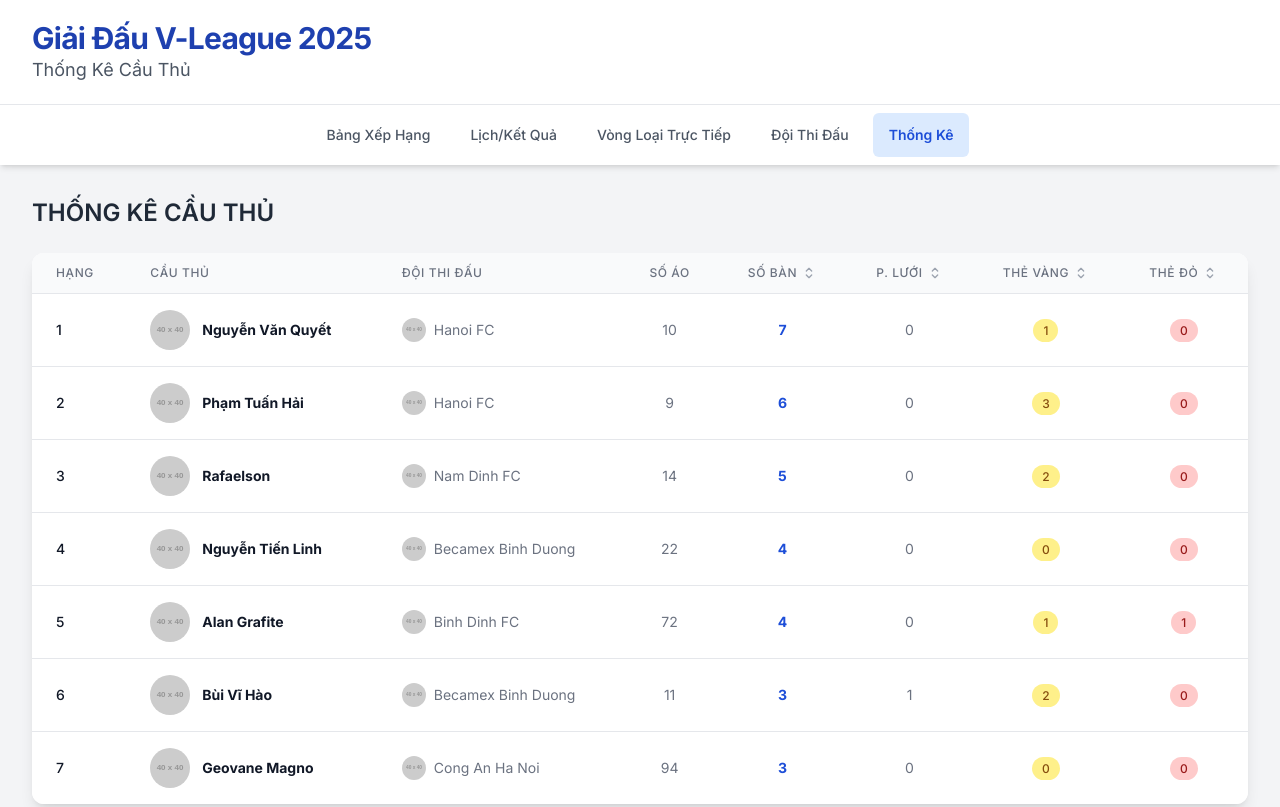
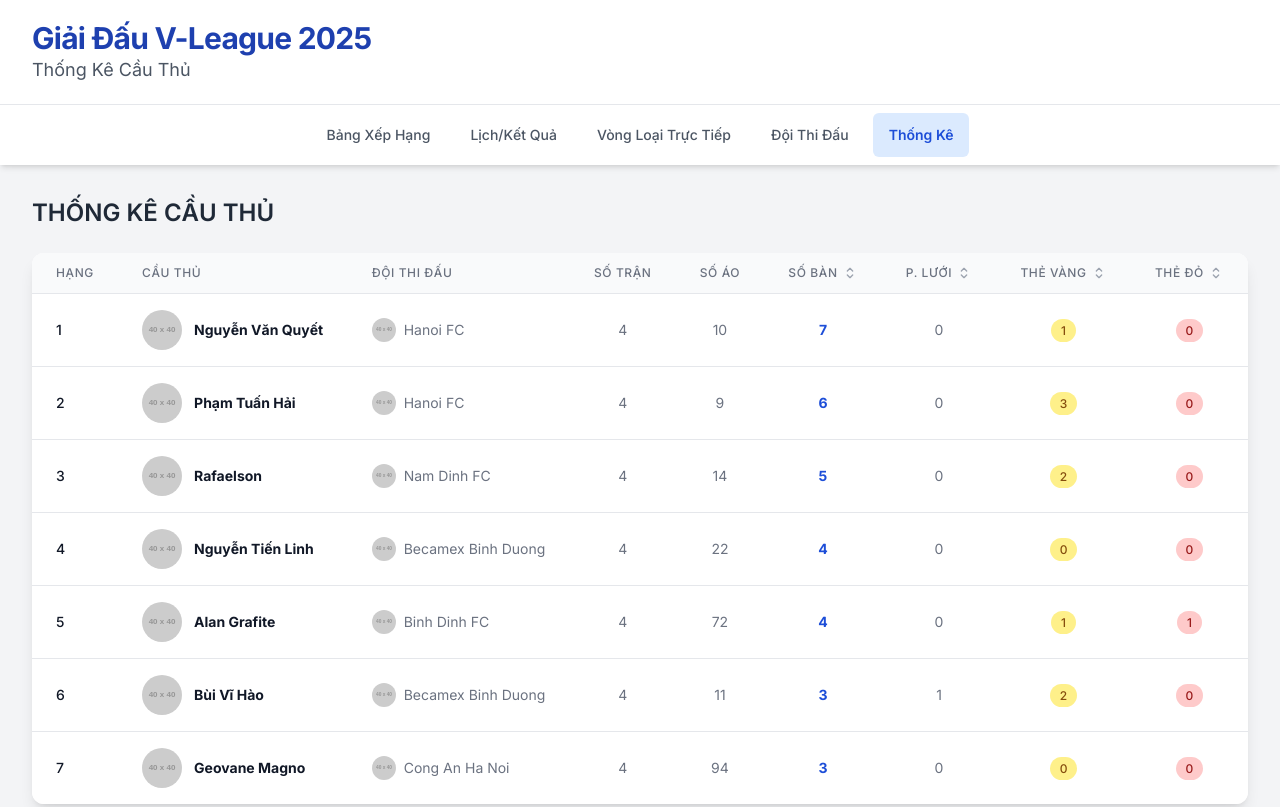
Before and after one commit to MinhLa-1912/test, a plain HTML site: page index.html in a window 1280 px wide. Shown: the top 807 px of the page. Drawn offline with nearby package versions, Linux system fonts and the light colour scheme; placeholder pictures from the web are drawn by us.

Commit message:
Update index.html

```diff
--- a/index.html
+++ b/index.html
@@ -112,6 +112,7 @@
                             <th scope="col" class="px-6 py-3 text-left text-xs font-medium text-gray-500 uppercase tracking-wider">Hạng</th>
                             <th scope="col" class="px-6 py-3 text-left text-xs font-medium text-gray-500 uppercase tracking-wider">Cầu Thủ</th>
                             <th scope="col" class="px-6 py-3 text-left text-xs font-medium text-gray-500 uppercase tracking-wider">Đội Thi Đấu</th>
+                            <th scope="col" class="px-6 py-3 text-center text-xs font-medium text-gray-500 uppercase tracking-wider">Số Trận</th>
                             <th scope="col" class="px-6 py-3 text-center text-xs font-medium text-gray-500 uppercase tracking-wider">Số Áo</th>
 
                             <!-- Tiêu đề có icon sắp xếp -->
@@ -167,6 +168,7 @@
                                     <span>Hanoi FC</span>
                                 </div>
                             </td>
+                            <td class="px-6 py-4 whitespace-nowrap text-sm text-gray-500 text-center">4</td>
                             <td class="px-6 py-4 whitespace-nowrap text-sm text-gray-500 text-center">10</td>
                             <td class="px-6 py-4 whitespace-nowrap text-sm text-blue-700 font-bold text-center">7</td>
                             <td class="px-6 py-4 whitespace-nowrap text-sm text-gray-500 text-center">0</td>
@@ -193,6 +195,7 @@
                                     <span>Hanoi FC</span>
                                 </div>
                             </td>
+                            <td class="px-6 py-4 whitespace-nowrap text-sm text-gray-500 text-center">4</td>
                             <td class="px-6 py-4 whitespace-nowrap text-sm text-gray-500 text-center">9</td>
                             <td class="px-6 py-4 whitespace-nowrap text-sm text-blue-700 font-bold text-center">6</td>
                             <td class="px-6 py-4 whitespace-nowrap text-sm text-gray-500 text-center">0</td>
@@ -219,6 +222,7 @@
                                     <span>Nam Dinh FC</span>
                                 </div>
                             </td>
+                            <td class="px-6 py-4 whitespace-nowrap text-sm text-gray-500 text-center">4</td>
                             <td class="px-6 py-4 whitespace-nowrap text-sm text-gray-500 text-center">14</td>
                             <td class="px-6 py-4 whitespace-nowrap text-sm text-blue-700 font-bold text-center">5</td>
                             <td class="px-6 py-4 whitespace-nowrap text-sm text-gray-500 text-center">0</td>
@@ -245,6 +249,7 @@
                                     <span>Becamex Binh Duong</span>
                                 </div>
                             </td>
+                            <td class="px-6 py-4 whitespace-nowrap text-sm text-gray-500 text-center">4</td>
                             <td class="px-6 py-4 whitespace-nowrap text-sm text-gray-500 text-center">22</td>
                             <td class="px-6 py-4 whitespace-nowrap text-sm text-blue-700 font-bold text-center">4</td>
                             <td class="px-6 py-4 whitespace-nowrap text-sm text-gray-500 text-center">0</td>
@@ -271,6 +276,7 @@
                                     <span>Binh Dinh FC</span>
                                 </div>
                             </td>
+                            <td class="px-6 py-4 whitespace-nowrap text-sm text-gray-500 text-center">4</td>
                             <td class="px-6 py-4 whitespace-nowrap text-sm text-gray-500 text-center">72</td>
                             <td class="px-6 py-4 whitespace-nowrap text-sm text-blue-700 font-bold text-center">4</td>
                             <td class="px-6 py-4 whitespace-nowrap text-sm text-gray-500 text-center">0</td>
@@ -297,6 +303,7 @@
                                     <span>Becamex Binh Duong</span>
                                 </div>
                             </td>
+                            <td class="px-6 py-4 whitespace-nowrap text-sm text-gray-500 text-center">4</td>
                             <td class="px-6 py-4 whitespace-nowrap text-sm text-gray-500 text-center">11</td>
                             <td class="px-6 py-4 whitespace-nowrap text-sm text-blue-700 font-bold text-center">3</td>
                             <td class="px-6 py-4 whitespace-nowrap text-sm text-gray-500 text-center">1</td>
@@ -323,6 +330,7 @@
                                     <span>Cong An Ha Noi</span>
                                 </div>
                             </td>
+                            <td class="px-6 py-4 whitespace-nowrap text-sm text-gray-500 text-center">4</td>
                             <td class="px-6 py-4 whitespace-nowrap text-sm text-gray-500 text-center">94</td>
                             <td class="px-6 py-4 whitespace-nowrap text-sm text-blue-700 font-bold text-center">3</td>
                             <td class="px-6 py-4 whitespace-nowrap text-sm text-gray-500 text-center">0</td>
```
